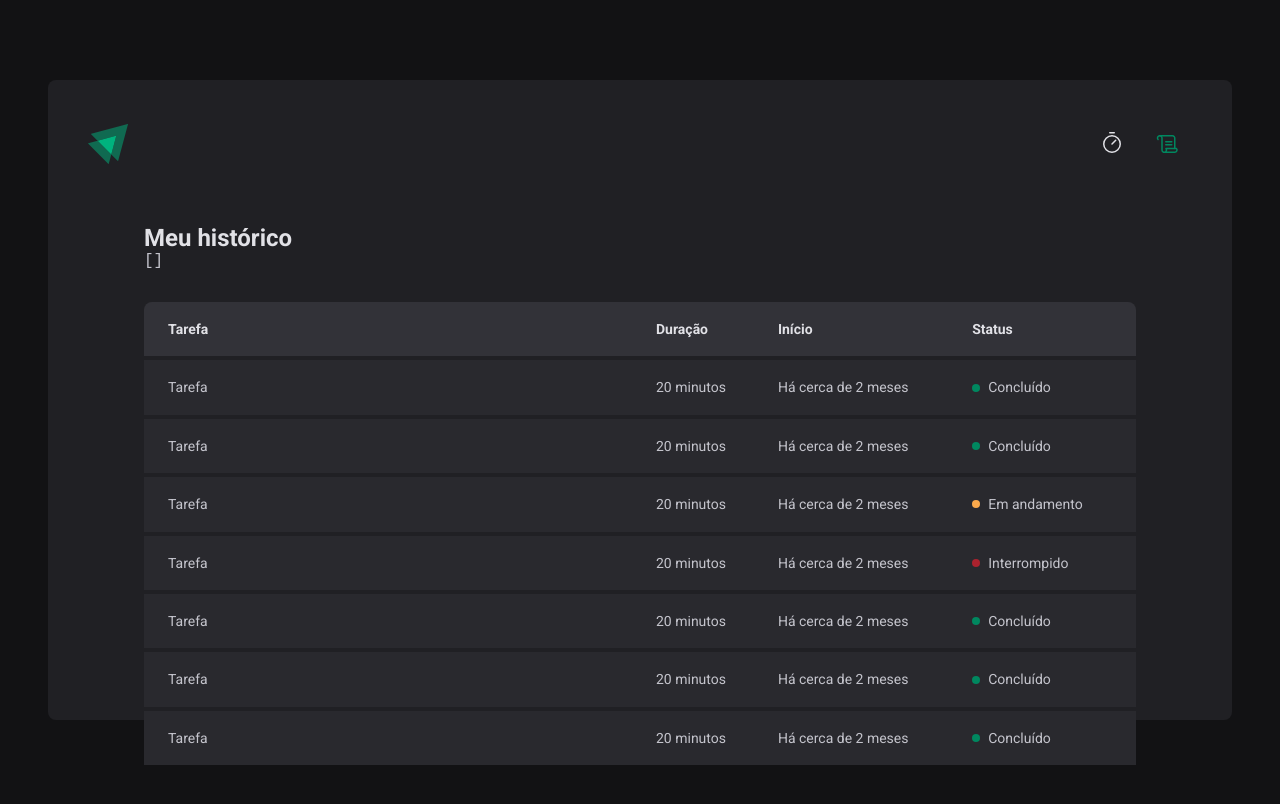
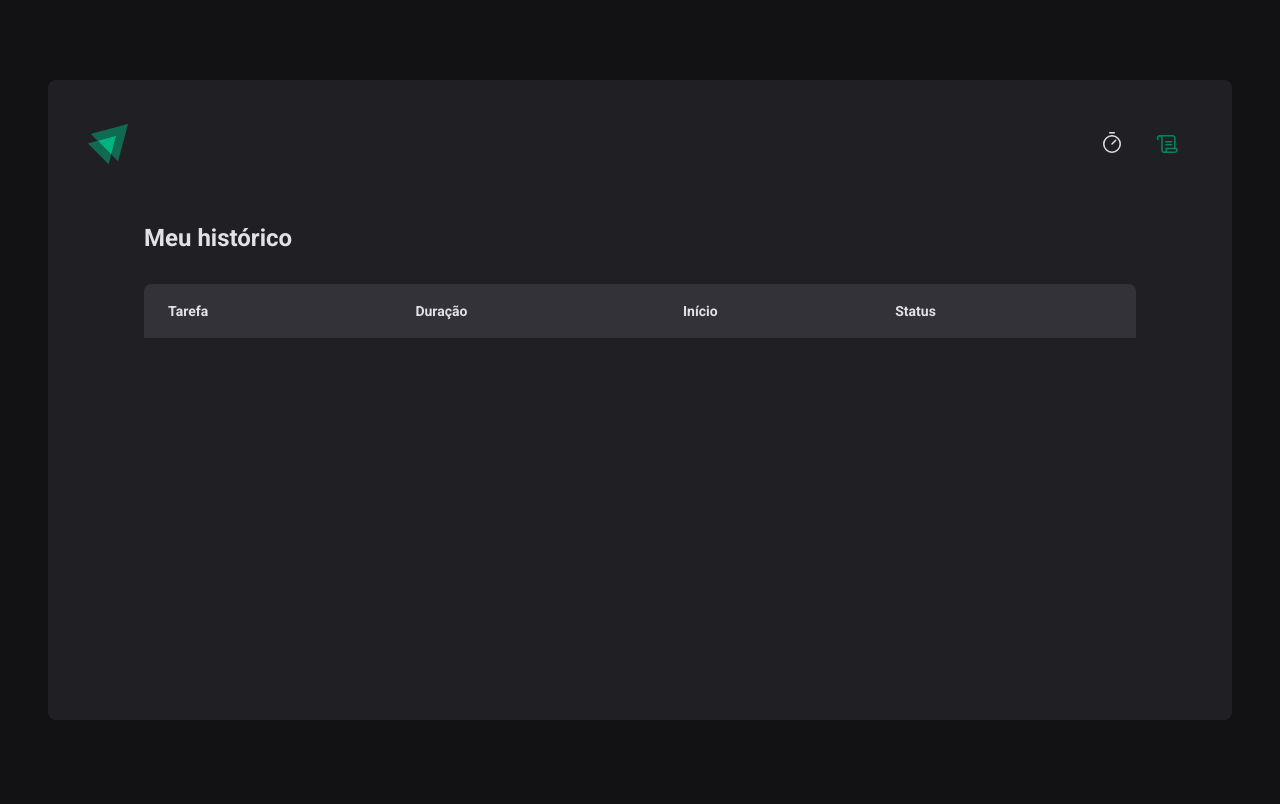
Before and after one commit to karolinequetz/timer, a React (Vite) app: page /history in a window 1280 px wide. Shown: the top 804 px of the page. Built offline with nearby package versions, Linux system fonts and the light colour scheme.

Commit message:
Listagem do histórico

```diff
--- a/src/pages/History/index.tsx
+++ b/src/pages/History/index.tsx
@@ -7,7 +7,7 @@ export function History() {
   return (
     <HistoryContainer>
       <h1>Meu histórico</h1>
-      <pre>{JSON.stringify(cycles, null, 2)}</pre>
+      {/* <pre>{JSON.stringify(cycles, null, 2)}</pre> */}
       <HistoryList>
         <table>
           <thead>
@@ -19,62 +19,28 @@ export function History() {
             </tr>
           </thead>
           <tbody>
-            <tr>
-              <td>Tarefa</td>
-              <td>20 minutos</td>
-              <td>Há cerca de 2 meses</td>
-              <td>
-                <Status statusColor="green">Concluído</Status>
-              </td>
-            </tr>
-            <tr>
-              <td>Tarefa</td>
-              <td>20 minutos</td>
-              <td>Há cerca de 2 meses</td>
-              <td>
-                <Status statusColor="green">Concluído</Status>
-              </td>
-            </tr>
-            <tr>
-              <td>Tarefa</td>
-              <td>20 minutos</td>
-              <td>Há cerca de 2 meses</td>
-              <td>
-                <Status statusColor="yellow">Em andamento</Status>
-              </td>
-            </tr>
-            <tr>
-              <td>Tarefa</td>
-              <td>20 minutos</td>
-              <td>Há cerca de 2 meses</td>
-              <td>
-                <Status statusColor="red">Interrompido</Status>
-              </td>
-            </tr>
-            <tr>
-              <td>Tarefa</td>
-              <td>20 minutos</td>
-              <td>Há cerca de 2 meses</td>
-              <td>
-                <Status statusColor="green">Concluído</Status>
-              </td>
-            </tr>
-            <tr>
-              <td>Tarefa</td>
-              <td>20 minutos</td>
-              <td>Há cerca de 2 meses</td>
-              <td>
-                <Status statusColor="green">Concluído</Status>
-              </td>
-            </tr>
-            <tr>
-              <td>Tarefa</td>
-              <td>20 minutos</td>
-              <td>Há cerca de 2 meses</td>
-              <td>
-                <Status statusColor="green">Concluído</Status>
-              </td>
-            </tr>
+            {cycles.map((cycle) => {
+              return (
+                <tr key={cycle.id}>
+                  <td>{cycle.task}</td>
+                  <td>{cycle.minutesAmount} minutos</td>
+                  <td>{cycle.startDate.toISOString()}</td>
+                  <td>
+                    {cycle.finishedDate && (
+                      <Status statusColor="green">Concluído</Status>
+                    )}
+
+                    {cycle.interruptedDate && (
+                      <Status statusColor="red">Interrompido</Status>
+                    )}
+
+                    {!cycle.finishedDate && !cycle.interruptedDate && (
+                      <Status statusColor="yellow">Em andamento</Status>
+                    )}
+                  </td>
+                </tr>
+              )
+            })}
           </tbody>
         </table>
       </HistoryList>
```
